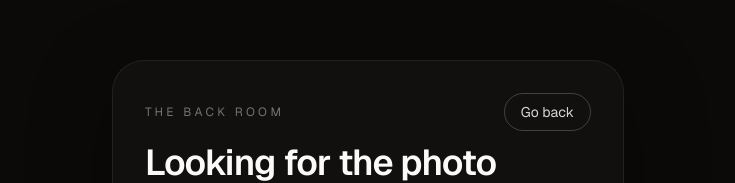
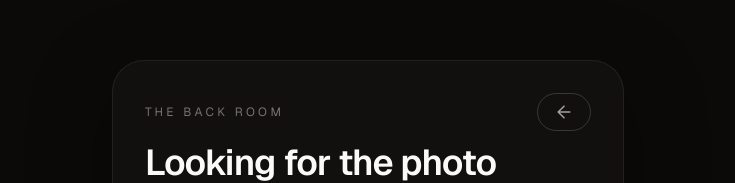
Before and after one commit to mv22003/panoramanu, a Next.js app: page /login in a window 1280 px wide. Shown: the part 155-338 px from the top of the page, without its empty margins (272-1007 px from the left). Built offline with nearby package versions, Linux system fonts and the light colour scheme.

Commit message:
style(login): keep gallery arrow visible

```diff
--- a/app/login/page.tsx
+++ b/app/login/page.tsx
@@ -11,6 +11,8 @@ function getErrorMessage(error: string | undefined) {
   switch (error) {
     case "invalid-key":
       return "That admin key is not valid.";
+    case "try-later":
+      return "Too many login attempts. Please try again in a few minutes.";
     case "setup":
       return "Add ADMIN_ACCESS_KEY and ADMIN_SESSION_SECRET to your local environment.";
     default:
@@ -28,10 +30,22 @@ export default async function LoginPage({ searchParams }: LoginPageProps) {
         <div className="flex items-center justify-between gap-4">
           <p className="text-xs uppercase tracking-[0.28em] text-stone-500">The back room</p>
           <Link
-            className="rounded-full border border-stone-700 px-4 py-2 text-sm text-stone-300 transition hover:border-stone-600 hover:text-stone-50"
+            className="inline-flex h-11 w-11 shrink-0 items-center justify-center rounded-full border border-stone-700/80 text-xs uppercase tracking-[0.18em] text-stone-400 transition hover:border-stone-500 hover:text-stone-100 sm:h-auto sm:w-auto sm:px-4 sm:py-2"
             href="/"
           >
-            Go back
+            <svg
+              aria-hidden="true"
+              className="h-5 w-5"
+              fill="none"
+              viewBox="0 0 24 24"
+              stroke="currentColor"
+              strokeWidth="1.8"
+              strokeLinecap="round"
+              strokeLinejoin="round"
+            >
+              <path d="m12 5-7 7 7 7M5 12h14" />
+            </svg>
+            <span className="sr-only">Back to gallery</span>
           </Link>
         </div>
         <h1 className="mt-3 text-4xl font-semibold tracking-tight text-stone-50">
```
